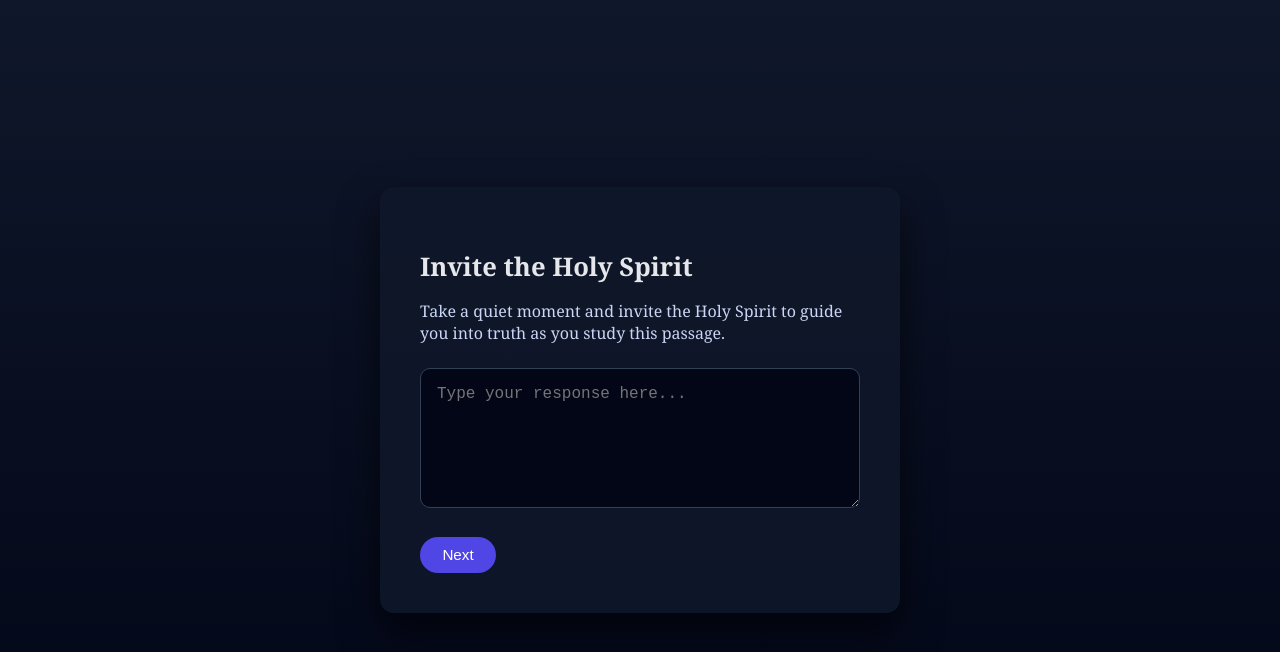
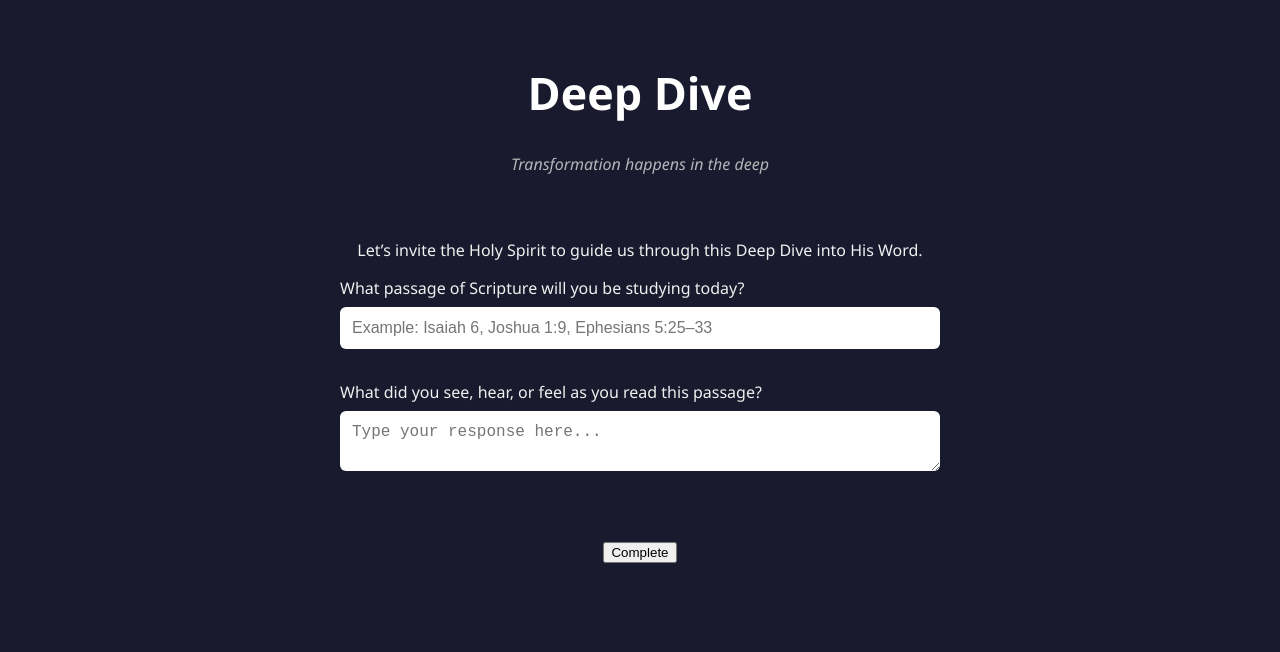
Before and after one commit to spitonyk/DeepDive, a React (Create React App) app: page / in a window 1280 px wide. Shown: the top 652 px of the page. Built offline with nearby package versions, Linux system fonts and the light colour scheme.

Commit message:
Add logo, tagline, and scripture passage input

```diff
--- a/src/App.css
+++ b/src/App.css
@@ -1,71 +1,53 @@
-.app {
+.App {
+  background-color: #1a1a2e; /* dark meditative background */
+  color: #f0f0f0; /* light font color */
   min-height: 100vh;
-  background: linear-gradient(180deg, #0f172a, #020617);
   display: flex;
+  flex-direction: column;
   align-items: center;
-  justify-content: center;
-  font-family: "Georgia", serif;
-  color: #e5e7eb;
+  padding: 2rem;
+  font-family: 'Segoe UI', Tahoma, Geneva, Verdana, sans-serif;
 }
 
-.card {
-  background: rgba(15, 23, 42, 0.9);
-  padding: 2.5rem;
-  max-width: 520px;
-  width: 100%;
-  border-radius: 14px;
-  box-shadow: 0 20px 40px rgba(0, 0, 0, 0.6);
+.logo {
+  text-align: center;
+  margin-bottom: 32px;
 }
 
-h2 {
-  margin-bottom: 0.5rem;
-  font-size: 1.6rem;
+.logo h1 {
+  font-size: 2.8rem;
+  font-weight: 600;
+  color: #ffffff;
 }
 
-p {
+.logo .tagline {
   font-size: 1rem;
-  color: #cbd5f5;
-  margin-bottom: 1.5rem;
+  opacity: 0.8;
+  font-style: italic;
+  color: #dcdcdc;
 }
 
+.question-block {
+  width: 100%;
+  max-width: 600px;
+  margin-bottom: 2rem;
+}
+
+.question {
+  display: block;
+  margin-bottom: 0.5rem;
+  font-weight: 500;
+}
+
+input,
 textarea {
   width: 100%;
-  min-height: 140px;
-  background: #020617;
-  color: #f8fafc;
-  border: 1px solid #334155;
-  border-radius: 10px;
-  padding: 1rem;
+  padding: 0.75rem;
+  border-radius: 6px;
+  border: none;
   font-size: 1rem;
-  resize: vertical;
 }
 
-textarea:focus {
-  outline: none;
-  border-color: #818cf8;
+.complete-button {
+  margin-top: 2rem;
 }
-
-.buttons {
-  display: flex;
-  justify-content: space-between;
-  margin-top: 1.5rem;
-}
-
-button {
-  background: #4f46e5;
-  color: white;
-  border: none;
-  padding: 0.6rem 1.4rem;
-  border-radius: 999px;
-  cursor: pointer;
-  font-size: 0.95rem;
-}
-
-button:hover {
-  background: #6366f1;
-}
-
-button:disabled {
-  background: #334155;
-  cursor: not-allowed;
-}
--- a/src/App.js
+++ b/src/App.js
@@ -1,86 +1,59 @@
-import { useState } from "react";
+import React, { useState } from "react";
 import "./App.css";
 
-const questions = [
-  {
-    title: "Invite the Holy Spirit",
-    prompt:
-      "Take a quiet moment and invite the Holy Spirit to guide you into truth as you study this passage."
-  },
-  {
-    title: "SEE",
-    prompt:
-      "What did you SEE? What did you hear? What did you feel as you read the passage?"
-  },
-  {
-    title: "BELIEVE",
-    prompt:
-      "If this passage is true, what must you CHANGE in your beliefs to align your thinking with what Scripture teaches?"
-  },
-  {
-    title: "LEARN",
-    prompt:
-      "What lesson is God teaching you through this passage?"
-  },
-  {
-    title: "OBEY",
-    prompt:
-      "What specific step of obedience is the Holy Spirit inviting you into today?"
-  },
-  {
-    title: "LIVING IT OUT",
-    prompt:
-      "Where or when will this be hardest to live out?"
-  },
-  {
-    title: "PREPARE",
-    prompt:
-      "What story or phrase will you tell yourself in that moment to stay aligned with obedience?"
-  },
-  {
-    title: "SPEAK IT — Identity Alignment",
-    prompt:
-      "Reword the lesson into a present-tense truth you can speak over yourself. Use “I am…” rather than “I will…”."
-  },
-  {
-    title: "CONFIRM",
-    prompt:
-      "Who can you share this with for encouragement or accountability?"
-  }
-];
+function App() {
+  // State for the first input: Scripture passage
+  const [scripture, setScripture] = useState("");
 
-function App() {
-  const [step, setStep] = useState(0);
-  const [answers, setAnswers] = useState(Array(questions.length).fill(""));
-
-  const handleChange = (e) => {
-    const newAnswers = [...answers];
-    newAnswers[step] = e.target.value;
-    setAnswers(newAnswers);
-  };
+  // Example state for other questions (can expand later)
+  const [answer, setAnswer] = useState("");
 
   return (
-    <div className="app">
-      <div className="card">
-        <h2>{questions[step].title}</h2>
-        <p>{questions[step].prompt}</p>
+    <div className="App">
+      {/* Logo Section */}
+      <div className="logo">
+        <h1>Deep Dive</h1>
+        <p className="tagline">Transformation happens in the deep</p>
+      </div>
 
+      {/* Holy Spirit Invitation */}
+      <div className="invitation">
+        <p>
+          Let’s invite the Holy Spirit to guide us through this Deep Dive into
+          His Word.
+        </p>
+      </div>
+
+      {/* Scripture Passage Input */}
+      <div className="question-block">
+        <label className="question">
+          What passage of Scripture will you be studying today?
+        </label>
+        <input
+          type="text"
+          placeholder="Example: Isaiah 6, Joshua 1:9, Ephesians 5:25–33"
+          value={scripture}
+          onChange={(e) => setScripture(e.target.value)}
+        />
+      </div>
+
+      {/* Example placeholder for the first reflection question */}
+      <div className="question-block">
+        <label className="question">
+          What did you see, hear, or feel as you read this passage?
+        </label>
         <textarea
-          value={answers[step]}
-          onChange={handleChange}
           placeholder="Type your response here..."
+          value={answer}
+          onChange={(e) => setAnswer(e.target.value)}
         />
+      </div>
 
-        <div className="buttons">
-          {step > 0 && (
-            <button onClick={() => setStep(step - 1)}>Back</button>
-          )}
-          {step < questions.length - 1 ? (
-            <button onClick={() => setStep(step + 1)}>Next</button>
-          ) : (
-            <button disabled>Complete</button>
-          )}
-        </div>
+      {/* Complete Button Placeholder */}
+      <div className="complete-button">
+        <button onClick={() => alert("Complete button pressed!")}>
+          Complete
+        </button>
       </div>
     </div>
   );
```
